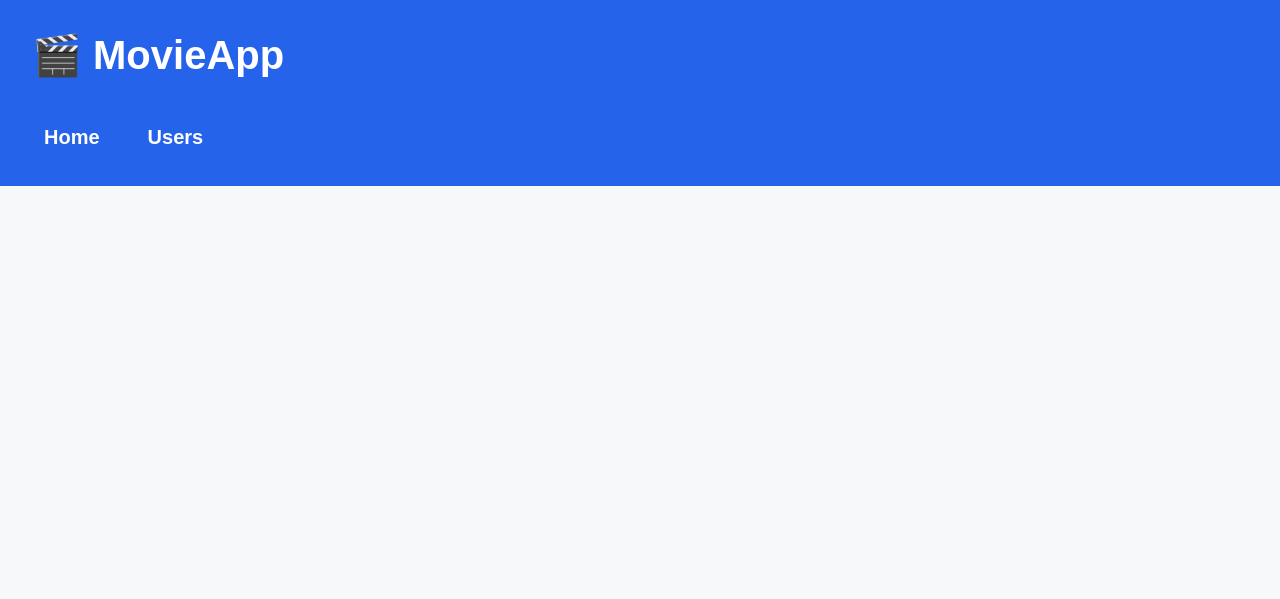
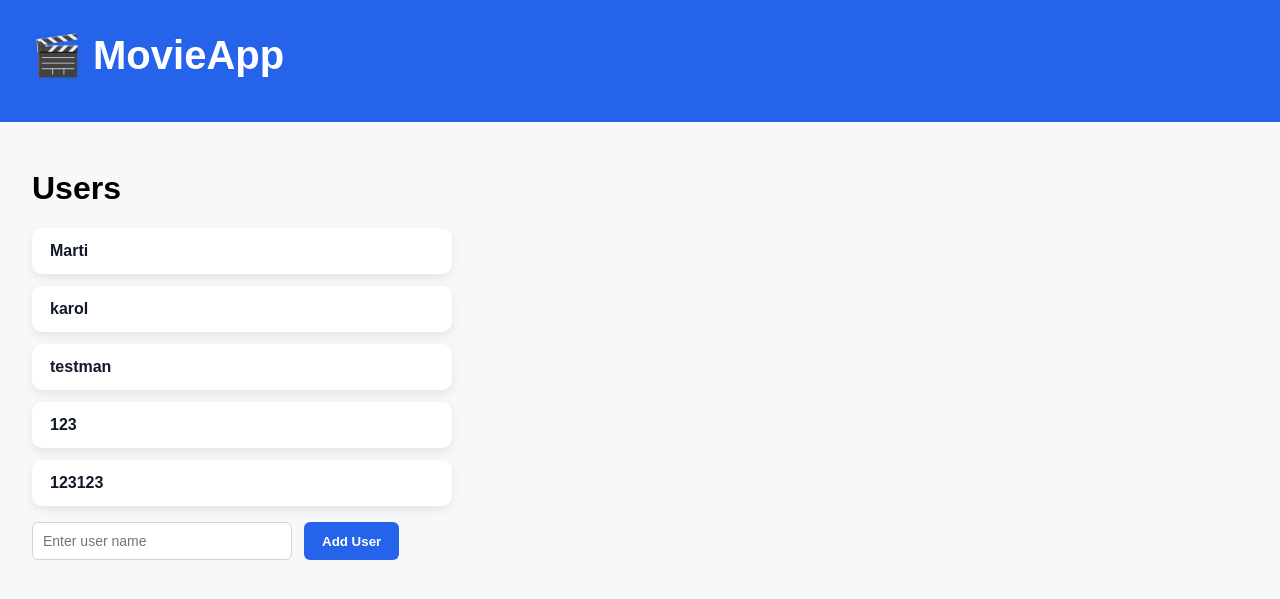
Before and after one commit to mgudwilowicz/MoviWebApp, a Flask app: page / in a window 1280 px wide. Shown: the top 599 px of the page. Run offline with Flask 3, Linux system fonts and the light colour scheme.

Commit message:
add index.html and improve navigation

```diff
--- a/app.py
+++ b/app.py
@@ -20,20 +20,17 @@ data_manager = DataManager()
 
 
 @app.route('/')
-def home():
-    return render_template("base.html")
+def index():
+    users = data_manager.get_users()
+    return render_template('index.html', users=users)
 
-@app.route('/users')
-def list_users():
-    users = data_manager.get_users()
-    return render_template("users.html", users=users)
 
 @app.route("/users", methods=["POST"])
-def add_user():
+def create_user():
     name = request.form.get("name")
     if name:
         data_manager.create_user(name)
-    return redirect(url_for("home"))
+    return redirect(url_for("index"))
 
 @app.route('/users/<int:user_id>/movies')
 def user_movies(user_id):
--- a/templates/base.html
+++ b/templates/base.html
@@ -10,10 +10,6 @@
 
     <header class="navbar">
     <h1 class="navbar-title">🎬 MovieApp</h1>
-         <nav>
-            <a href="/">Home</a>
-            <a href="/users">Users</a>
-        </nav>
 </header>
 
     <main class="container">
--- a/templates/users.html
+++ b/templates/index.html
@@ -3,16 +3,6 @@
 {% block content %}
 
 <h1>Users</h1>
-
-<form class="user-form" method="POST" action="{{ url_for('add_user') }}">
-    <input
-        type="text"
-        name="name"
-        placeholder="Enter user name"
-        required
-    >
-    <button type="submit">Add User</button>
-</form>
 
 {% if users %}
     <ul class="user-list">
@@ -28,4 +18,14 @@
     <p class="empty-state">No users found.</p>
 {% endif %}
 
+<form class="user-form" method="POST" action="{{ url_for('create_user') }}">
+    <input
+        type="text"
+        name="name"
+        placeholder="Enter user name"
+        required
+    >
+    <button type="submit">Add User</button>
+</form>
+
 {% endblock %}
--- a/templates/user_movies.html
+++ b/templates/user_movies.html
@@ -3,7 +3,7 @@
 {% block content %}
 
 <h1>Movies for {{ user.name }}</h1>
-
+<a class="back-link" href="{{ url_for('index') }}">← Back to Users</a>
 <form class="add-movie-form"
       method="POST"
       action="{{ url_for('add_user_movie', user_id=user.id) }}">
```
